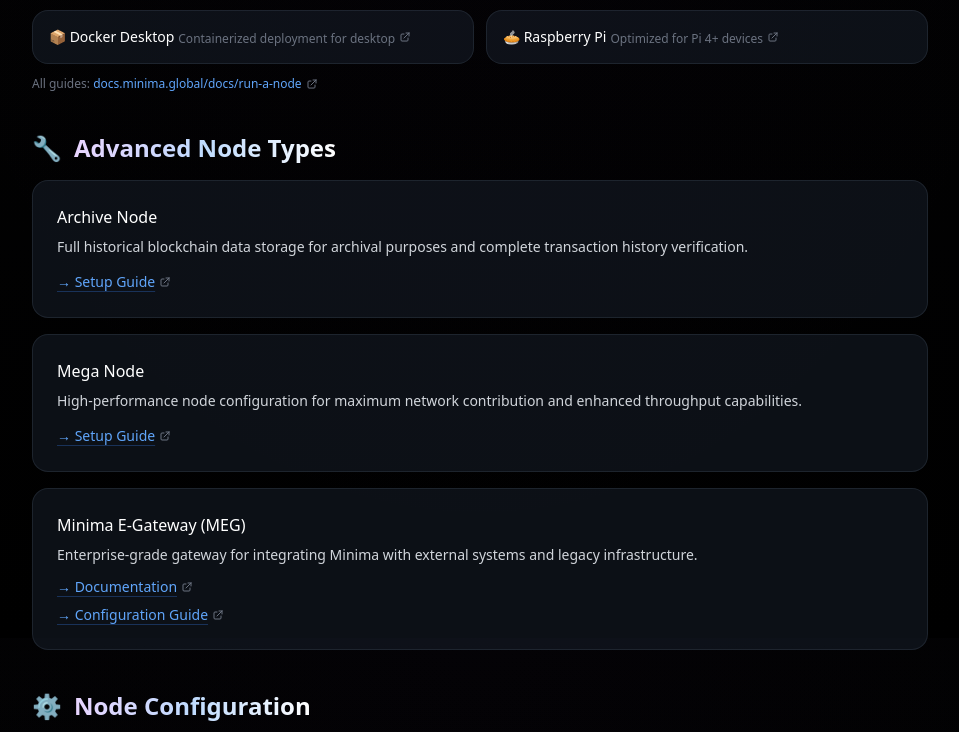
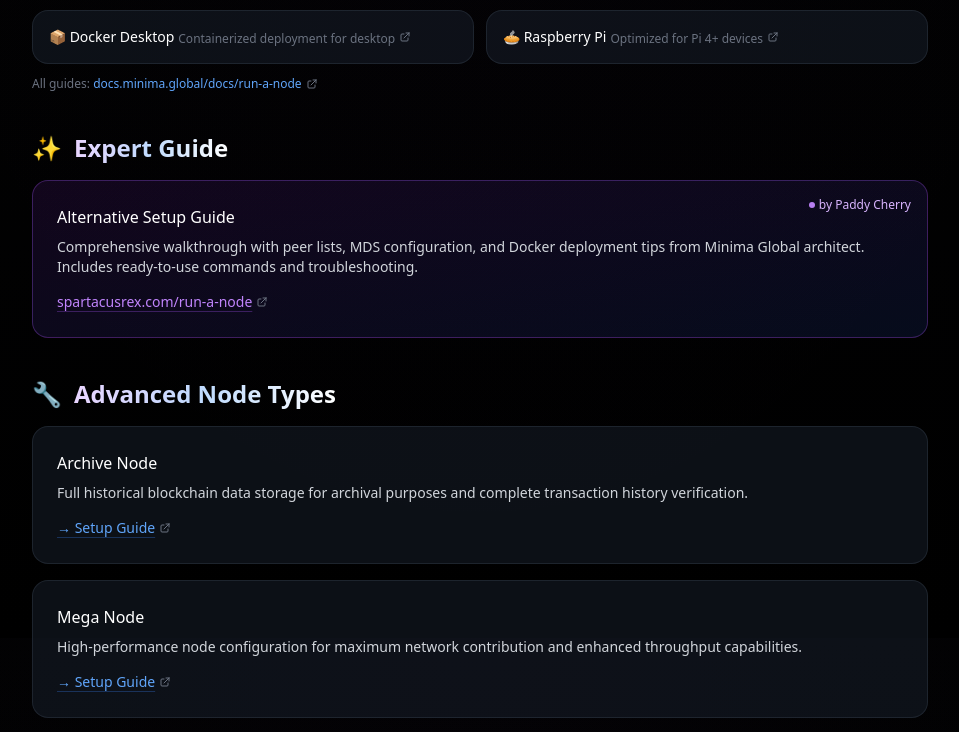
Before and after one commit to KuA1bo/minimaverse-site, a Next.js app: page /nodes in a window 1280 px wide. Shown: the part 1762-2494 px from the top of the page, without its empty margins (160-1119 px from the left). Built offline with nearby package versions, Linux system fonts and the light colour scheme.

Commit message:
feat: add expert node guide by Paddy Cherry + fix emoji duplication & animation conflict

```diff
--- a/src/app/nodes/page.tsx
+++ b/src/app/nodes/page.tsx
@@ -371,7 +371,42 @@ export default function NodesPage() {
           </p>
         </section>
 
-        {/* Advanced Node Types - UPDATED MEG block with "→" prefix */}
+        {/* Expert Guide by Minima Architect */}
+        <section className="mb-10 opacity-0 animate-fade-in-up delay-75">
+          <h2 className="text-2xl font-bold mb-4 flex items-center gap-3">
+            <span className="text-2xl">✨</span>
+            <span className="bg-gradient-to-r from-purple-200 via-blue-200 to-white bg-clip-text text-transparent">Expert Guide</span>
+          </h2>
+
+          {/* Expert card with subtle pulsing border animation (defined in globals.css) */}
+          <div className="relative bg-gradient-to-br from-purple-900/20 to-blue-900/20 border border-purple-500/30 rounded-2xl p-6
+                          transition-transform duration-300 hover:border-purple-400/60 hover:shadow-2xl hover:shadow-purple-500/20
+                          group overflow-hidden hover:-translate-y-1 expert-card-glow">
+            <div className="absolute inset-0 bg-gradient-to-br from-purple-500/5 to-blue-500/5 opacity-0 group-hover:opacity-100 transition-opacity duration-300" />
+
+            {/* Attribution badge */}
+            <div className="absolute top-4 right-4">
+              <span className="text-xs text-purple-300 font-medium flex items-center gap-1">
+                <span className="w-1.5 h-1.5 bg-purple-400 rounded-full animate-pulse" />
+                by Paddy Cherry
+              </span>
+            </div>
+
+            <h3 className="text-white font-medium mb-2 relative">Alternative Setup Guide</h3>
+            <p className="text-gray-300 text-sm mb-3 relative">
+              Comprehensive walkthrough with peer lists, MDS configuration, and Docker deployment tips
+              from Minima Global architect. Includes ready-to-use commands and troubleshooting.
+            </p>
+            <ExternalLink
+              href="https://spartacusrex.com/run-a-node.html"
+              className="text-purple-400 hover:text-purple-300 underline decoration-purple-500/30 hover:decoration-purple-400/60 underline-offset-4 transition-all duration-300 text-sm relative"
+            >
+              spartacusrex.com/run-a-node
+            </ExternalLink>
+          </div>
+        </section>
+
+        {/* Advanced Node Types */}
         <section className="mb-10 opacity-0 animate-fade-in-up delay-75">
           <h2 className="text-2xl font-bold mb-4 flex items-center gap-3">
             <span className="text-2xl">🔧</span>
@@ -466,11 +501,11 @@ export default function NodesPage() {
           </p>
         </div>
 
-        {/* Last Updated - UPDATED DATE */}
+        {/* Last Updated */}
         <section className="border-t border-gray-700/40 pt-6 opacity-0 animate-fade-in-up delay-300">
           <p className="text-gray-500 text-sm flex items-center gap-2">
             <span className="w-2 h-2 bg-green-500 rounded-full animate-pulse" />
-            Last updated: April 25, 2026
+            Last updated: April 26, 2026
           </p>
         </section>
 
```
